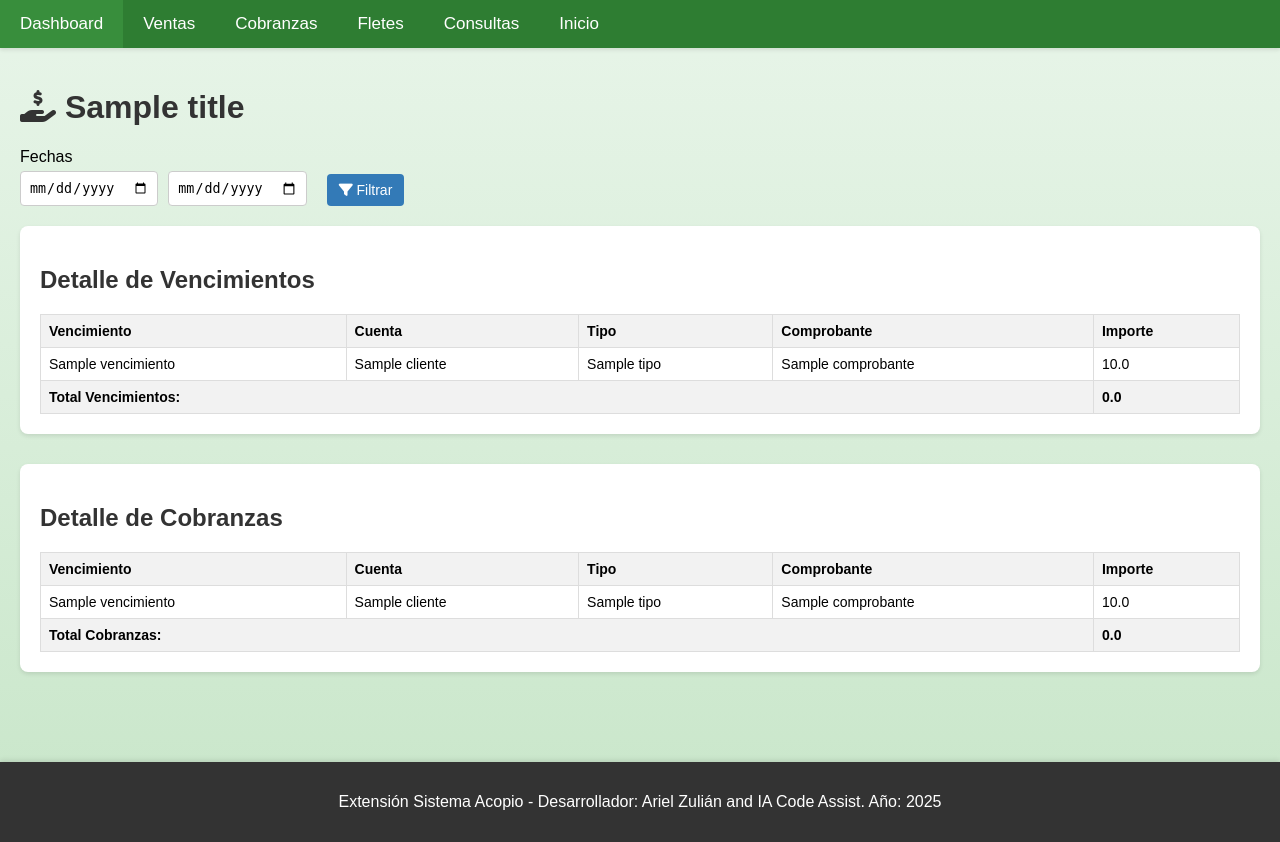
After one commit to arizu14n/Datos-Acopio, a Flask app: template templates/cobranzas.html in a window 1280 px wide. The commit adds this page. Run offline with Flask 3, Linux system fonts and the light colour scheme; the template is opened without the code that fills it: most values are stand-ins (such as "Sample title", 1, 10 or a date in 2020).

Commit message:
Version Release V.1

```diff
--- a/app.py
+++ b/app.py
@@ -68,8 +68,11 @@ RUTA_CONTRAT_DBF = "C:\\acocta5\\contrat.dbf"
 RUTA_ACOHIS_DBF = "C:\\acocta5\\acohis.dbf"
 RUTA_SYSMAE_DBF = "C:\\acocta5\\sysmae.dbf"
 RUTA_CHOFERES_DBF = "C:\\acocta5\\choferes.dbf"
+RUTA_CCBCTA_DBF = "C:\\acocta5\\ccbcta.dbf"
 
 def format_date(date_obj):
+    if date_obj is None:
+        return ""
     if isinstance(date_obj, datetime.date):
         return date_obj.strftime('%d/%m/%Y')
     return date_obj
@@ -217,6 +220,7 @@ def dashboard():
         # --- Lógica para Panel de Ventas ---
         ventas_por_grano = {}
         total_liquidado_kilos = 0
+        total_liquidado_monto = 0
 
         # Toneladas Entregadas (acocarpo.dbf)
         with DBF(RUTA_ACOCARPO_DBF, encoding='iso-8859-1') as tabla_acocarpo:
@@ -231,12 +235,13 @@ def dashboard():
                         ventas_por_grano[grano_desc] = {'toneladas_entregadas': 0}
                     ventas_por_grano[grano_desc]['toneladas_entregadas'] += kilos
 
-        # Toneladas Liquidadas (liqven.dbf) - Total en el período
+        # Toneladas y Monto Liquidado (liqven.dbf) - Total en el período
         with DBF(RUTA_LIQVEN_DBF, encoding='iso-8859-1') as tabla_liqven:
             for rec in tabla_liqven:
                 fecha_liq = rec.get('FEC_C')
                 if isinstance(fecha_liq, datetime.date) and fecha_desde_dt <= fecha_liq <= fecha_hasta_dt:
                     total_liquidado_kilos += rec.get('PESO', 0) or 0
+                    total_liquidado_monto += rec.get('NET_CTA', 0) or 0
 
         total_liquidado_toneladas = total_liquidado_kilos / 1000
 
@@ -276,12 +281,44 @@ def dashboard():
                         'porcentaje_afectado': porcentaje_afectado
                     })
 
+        # --- Lógica para Panel de Cobranzas ---
+        cobranzas_data = None
+        vencimientos = 0
+        cobrado = 0
+        try:
+            with DBF(RUTA_CCBCTA_DBF, encoding='iso-8859-1') as tabla_ccbcta:
+                for rec in tabla_ccbcta:
+                    fecha_vto = rec.get('VTO_F')
+                    if isinstance(fecha_vto, datetime.date) and fecha_desde_dt <= fecha_vto <= fecha_hasta_dt:
+                        tip_f = rec.get('TIP_F', '').strip().upper()
+                        imp_f = rec.get('IMP_F', 0) or 0
+
+                        if tip_f in ('LF', 'LP'):
+                            vencimientos += imp_f
+                        elif tip_f in ('RI', 'SI', 'SG', 'SB'):
+                            cobrado += imp_f
+
+            cobranzas_data = {
+                'vencimientos': vencimientos,
+                'cobrado': cobrado,
+                'saldo': vencimientos - cobrado
+            }
+        except FileNotFoundError:
+            print(f"Advertencia: No se encontró el archivo DBF: {RUTA_CCBCTA_DBF}")
+            cobranzas_data = {'vencimientos': 0, 'cobrado': 0, 'saldo': 0} # Initialize with zeros if file not found
+        except Exception as e:
+            print(f"Error al leer {RUTA_CCBCTA_DBF}: {e}")
+            cobranzas_data = {'vencimientos': 0, 'cobrado': 0, 'saldo': 0} # Initialize with zeros on error
+
+
         return render_template('dashboard.html',
                                filtros_aplicados=filtros_aplicados,
                                fletes_data=fletes_data,
                                ventas_data=ventas_data,
                                total_liquidado_toneladas=total_liquidado_toneladas,
-                               stock_data=stock_data)
+                               total_liquidado_monto=total_liquidado_monto,
+                               stock_data=stock_data,
+                               cobranzas_data=cobranzas_data)
     except Exception as e:
         # For debugging purposes, returning the error to the page can be helpful
         import traceback
@@ -770,9 +807,74 @@ def consultas():
                            total_kilos_netos=format_number(total_kilos_netos),
                            filtros_aplicados=filtros_aplicados)
 
-@app.route('/cobranzas')
+@app.route('/cobranzas', methods=['GET', 'POST'])
 def cobranzas():
-    return render_template('placeholder.html', title="Cobranzas")
+    filtros_aplicados = {}
+    if request.method == 'POST':
+        filtros_aplicados['fecha_desde'] = request.form.get('fecha_desde')
+        filtros_aplicados['fecha_hasta'] = request.form.get('fecha_hasta')
+    else:
+        today = datetime.date.today()
+        first_day_of_month = today.replace(day=1)
+        filtros_aplicados['fecha_desde'] = first_day_of_month.strftime('%Y-%m-%d')
+        filtros_aplicados['fecha_hasta'] = today.strftime('%Y-%m-%d')
+
+    fecha_desde_dt = datetime.datetime.strptime(filtros_aplicados['fecha_desde'], '%Y-%m-%d').date()
+    fecha_hasta_dt = datetime.datetime.strptime(filtros_aplicados['fecha_hasta'], '%Y-%m-%d').date()
+
+    vencimientos_list = []
+    cobranzas_list = []
+    total_vencimientos = 0
+    total_cobranzas = 0
+
+    try:
+        clientes_map = {}
+        with DBF(RUTA_SYSMAE_DBF, encoding='iso-8859-1') as tabla_sysmae:
+            for rec in tabla_sysmae:
+                if rec.get('CLI_C') and rec.get('S_APELLI'):
+                    clientes_map[rec['CLI_C'].strip()] = rec['S_APELLI'].strip()
+
+        with DBF(RUTA_CCBCTA_DBF, encoding='iso-8859-1') as tabla_ccbcta:
+            for rec in tabla_ccbcta:
+                fecha_vto = rec.get('VTO_F')
+                if isinstance(fecha_vto, datetime.date) and fecha_desde_dt <= fecha_vto <= fecha_hasta_dt:
+                    tip_f = rec.get('TIP_F', '').strip().upper()
+                    imp_f = rec.get('IMP_F', 0) or 0
+                    cliente_code = rec.get('CLI_F', '').strip()
+
+                    if tip_f in ('LF', 'LP'):
+                        item = {
+                            'vencimiento': format_date(fecha_vto),
+                            'cliente': clientes_map.get(cliente_code, cliente_code),
+                            'tipo': tip_f,
+                            'comprobante': f"{rec.get('FA1_F', '')}-{str(rec.get('FAC_F', '')).zfill(8)}",
+                            'importe': imp_f
+                        }
+                        vencimientos_list.append(item)
+                        total_vencimientos += imp_f
+                    elif tip_f in ('RI', 'SI', 'SG', 'SB'):
+                        item = {
+                            'vencimiento': format_date(fecha_vto),
+                            'cliente': clientes_map.get(cliente_code, cliente_code),
+                            'tipo': tip_f,
+                            'comprobante': f"{rec.get('FA1_F', '')}-{str(rec.get('FAC_F', '')).zfill(8)}",
+                            'importe': imp_f
+                        }
+                        cobranzas_list.append(item)
+                        total_cobranzas += imp_f
+
+    except FileNotFoundError as e:
+        print(f"Advertencia: No se encontró el archivo DBF: {e.filename}")
+    except Exception as e:
+        print(f"Error al leer los archivos DBF: {e}")
+
+    return render_template('cobranzas.html',
+                           filtros_aplicados=filtros_aplicados,
+                           vencimientos=vencimientos_list,
+                           cobranzas=cobranzas_list,
+                           total_vencimientos=total_vencimientos,
+                           total_cobranzas=total_cobranzas,
+                           title="Cobranzas")
 
 def importar_fletes_desde_dbf():
     try:
--- /dev/null
+++ b/templates/cobranzas.html
@@ -0,0 +1,155 @@
+{% extends "base.html" %}
+{% block title %}{{ title }}{% endblock %}
+
+{% block head_extra %}
+<style>
+    h1, h2 { color: #333; }
+    table { width: 100%; border-collapse: collapse; margin-top: 20px; font-size: 14px; }
+    th, td { border: 1px solid #ddd; padding: 8px; text-align: left; }
+    th { background-color: #f2f2f2; }
+    tfoot { font-weight: bold; background-color: #f2f2f2; }
+    .form-container form {
+        display: flex;
+        flex-wrap: wrap;
+        align-items: flex-end;
+        gap: 20px;
+        margin-bottom: 20px;
+    }
+    .filter-group {
+        display: flex;
+        flex-direction: column;
+        gap: 5px;
+    }
+    .filter-group-row {
+        display: flex;
+        flex-direction: row;
+        align-items: center;
+        gap: 10px;
+    }
+    .form-control {
+        padding: 8px;
+        border: 1px solid #ccc;
+        border-radius: 4px;
+    }
+    .btn {
+        padding: 8px 12px;
+        color: white;
+        text-decoration: none;
+        border-radius: 4px;
+        font-size: 14px;
+        border: none;
+        cursor: pointer;
+        height: fit-content;
+    }
+    .btn-primary {
+        background-color: #337ab7;
+    }
+    .table-container {
+        background-color: white;
+        border-radius: 8px;
+        padding: 20px;
+        margin-top: 20px;
+        box-shadow: 0 2px 4px rgba(0,0,0,.1); /* Optional: subtle shadow for better visual separation */
+    }
+</style>
+{% endblock %}
+
+{% block content %}
+<h1><i class="fa-solid fa-hand-holding-dollar"></i> {{ title }}</h1>
+
+<div class="form-container">
+    <form method="POST">
+        <div class="filter-group">
+            <label>Fechas</label>
+            <div class="filter-group-row">
+                <input type="date" id="fecha_desde" name="fecha_desde" value="{{ filtros_aplicados.fecha_desde }}" class="form-control">
+                <input type="date" id="fecha_hasta" name="fecha_hasta" value="{{ filtros_aplicados.fecha_hasta }}" class="form-control">
+            </div>
+        </div>
+        <button type="submit" class="btn btn-primary"><i class="fa-solid fa-filter"></i> Filtrar</button>
+    </form>
+</div>
+
+<div class="cobranzas-container">
+    <div class="row">
+    <div class="col-md-6">
+        <div class="table-container">
+            <h2>Detalle de Vencimientos</h2>
+            <div class="table-responsive">
+                <table class="table table-striped table-hover">
+                    <thead>
+                        <tr>
+                            <th>Vencimiento</th>
+                            <th>Cuenta</th>
+                            <th>Tipo</th>
+                            <th>Comprobante</th>
+                            <th class="text-right">Importe</th>
+                        </tr>
+                    </thead>
+                    <tbody>
+                        {% for item in vencimientos %}
+                        <tr>
+                            <td>{{ item.vencimiento }}</td>
+                            <td>{{ item.cliente }}</td>
+                            <td>{{ item.tipo }}</td>
+                            <td>{{ item.comprobante }}</td>
+                            <td class="text-right">{{ format_number(item.importe, is_currency=True) }}</td>
+                        </tr>
+                        {% else %}
+                        <tr>
+                            <td colspan="5" class="text-center">No hay vencimientos en el período seleccionado.</td>
+                        </tr>
+                        {% endfor %}
+                    </tbody>
+                    <tfoot>
+                        <tr>
+                            <th colspan="4" class="text-right">Total Vencimientos:</th>
+                            <th class="text-right">{{ format_number(total_vencimientos, is_currency=True) }}</th>
+                        </tr>
+                    </tfoot>
+                </table>
+            </div>
+        </div>
+    </div>
+    <div class="col-md-6">
+        <div class="table-container">
+            <h2>Detalle de Cobranzas</h2>
+            <div class="table-responsive">
+                <table class="table table-striped table-hover">
+                    <thead>
+                        <tr>
+                            <th>Vencimiento</th>
+                            <th>Cuenta</th>
+                            <th>Tipo</th>
+                            <th>Comprobante</th>
+                            <th class="text-right">Importe</th>
+                        </tr>
+                    </thead>
+                    <tbody>
+                        {% for item in cobranzas %}
+                        <tr>
+                            <td>{{ item.vencimiento }}</td>
+                            <td>{{ item.cliente }}</td>
+                            <td>{{ item.tipo }}</td>
+                            <td>{{ item.comprobante }}</td>
+                            <td class="text-right">{{ format_number(item.importe, is_currency=True) }}</td>
+                        </tr>
+                        {% else %}
+                        <tr>
+                            <td colspan="5" class="text-center">No hay cobranzas en el período seleccionado.</td>
+                        </tr>
+                        {% endfor %}
+                    </tbody>
+                    <tfoot>
+                        <tr>
+                            <th colspan="4" class="text-right">Total Cobranzas:</th>
+                            <th class="text-right">{{ format_number(total_cobranzas, is_currency=True) }}</th>
+                        </tr>
+                    </tfoot>
+                </table>
+            </div>
+        </div>
+    </div>
+</div>
+</div>
+{% endblock %}
--- a/templates/home.html
+++ b/templates/home.html
@@ -139,6 +139,11 @@
             <h3>Consultas Dinámicas</h3>
             <p>Realice búsquedas avanzadas de entregas y consulte información externa como el padrón de SISA.</p>
         </div>
+        <div class="feature-card">
+            <i class="fa-solid fa-money-bill-wave feature-icon"></i>
+            <h3>Gestión de Cobranzas</h3>
+            <p>Visualice y gestione los vencimientos y cobranzas, con detalles de comprobantes y clientes.</p>
+        </div>
     </div>
 </section>
 {% endblock %}
```
Also changed, not shown: templates/dashboard.html (+21 -1 lines).
